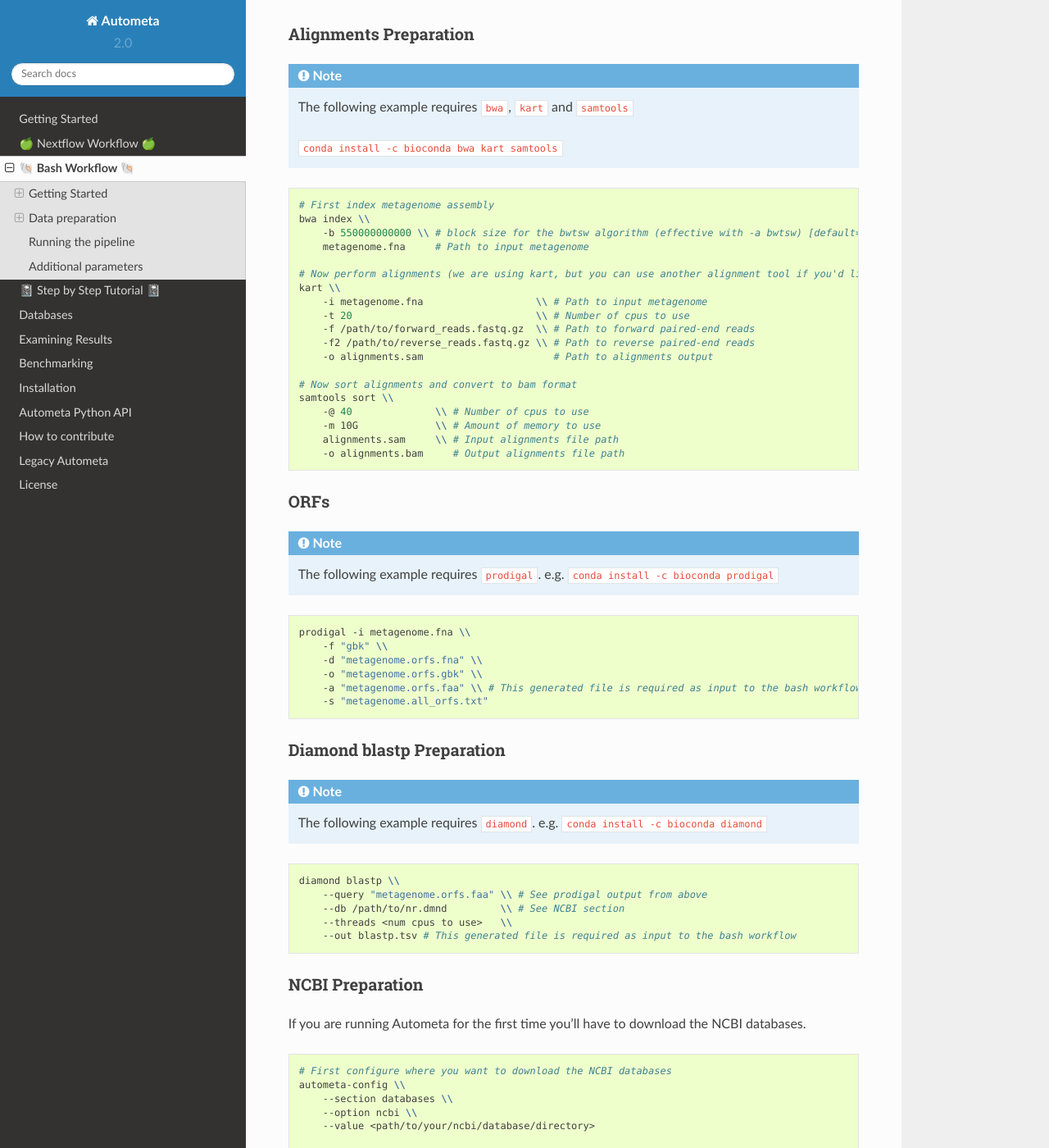
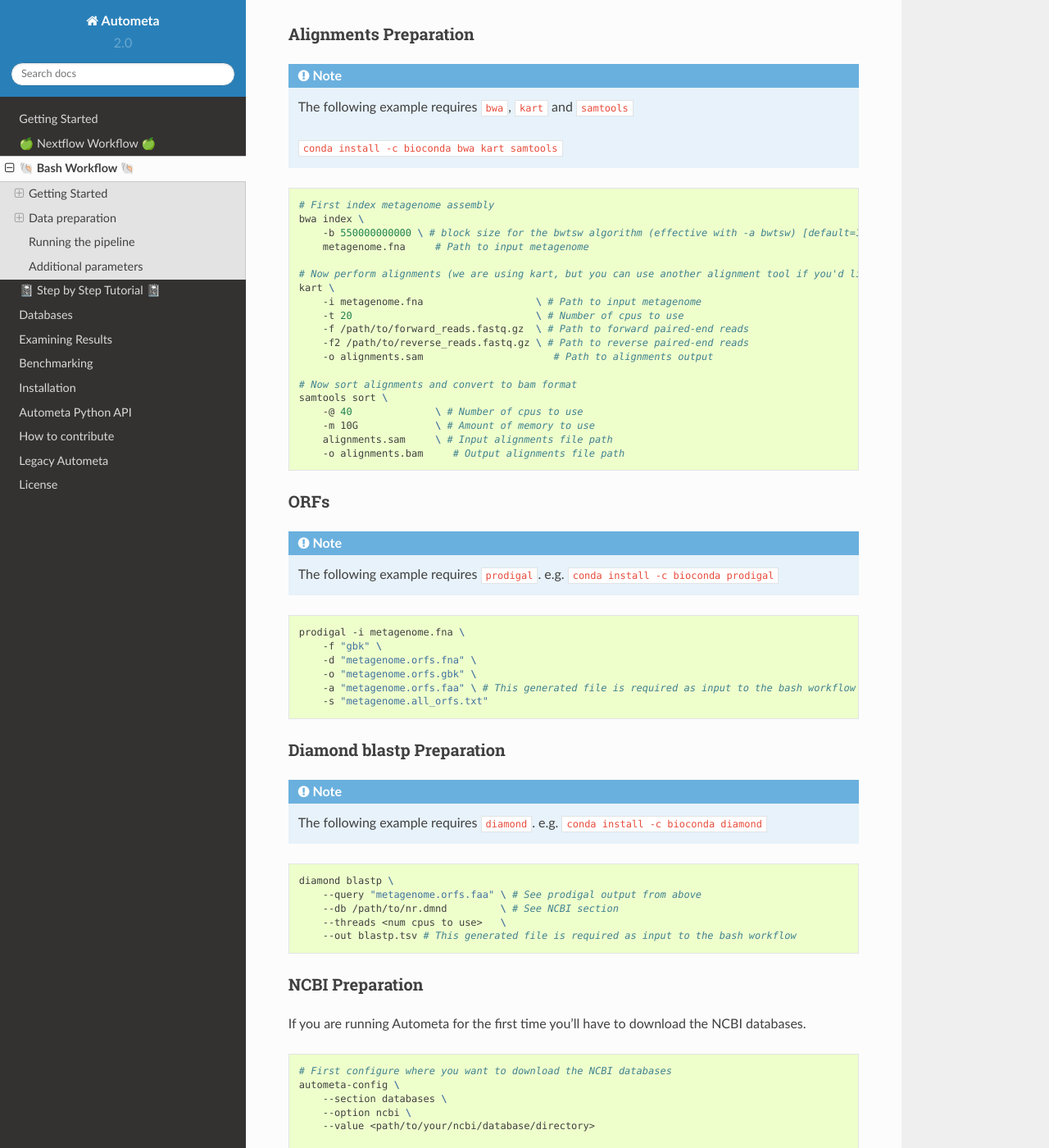
Before and after one commit to KwanLab/Autometa, a Sphinx documentation site: the page built from docs/source/bash-workflow.rst, in a window 1280 px wide and 1400 px high, scrolled down 2469 px. Shown: the whole window at 82% size. Built offline with Sphinx 7.4.7 and the Read the Docs theme 2.0.0, drawn with Linux system fonts in a browser that asks for light colours; pages that are not in the unit, such as notebooks, are missing from menus.

```diff
--- a/docs/source/bash-workflow.rst
+++ b/docs/source/bash-workflow.rst
@@ -133,23 +133,23 @@ Alignments Preparation
 .. code-block:: bash
 
     # First index metagenome assembly
-    bwa index \\
-        -b 550000000000 \\ # block size for the bwtsw algorithm (effective with -a bwtsw) [default=10000000]
+    bwa index \
+        -b 550000000000 \ # block size for the bwtsw algorithm (effective with -a bwtsw) [default=10000000]
         metagenome.fna     # Path to input metagenome
 
     # Now perform alignments (we are using kart, but you can use another alignment tool if you'd like)
-    kart \\
-        -i metagenome.fna                   \\ # Path to input metagenome
-        -t 20                               \\ # Number of cpus to use
-        -f /path/to/forward_reads.fastq.gz  \\ # Path to forward paired-end reads
-        -f2 /path/to/reverse_reads.fastq.gz \\ # Path to reverse paired-end reads
+    kart \
+        -i metagenome.fna                   \ # Path to input metagenome
+        -t 20                               \ # Number of cpus to use
+        -f /path/to/forward_reads.fastq.gz  \ # Path to forward paired-end reads
+        -f2 /path/to/reverse_reads.fastq.gz \ # Path to reverse paired-end reads
         -o alignments.sam                      # Path to alignments output
 
     # Now sort alignments and convert to bam format
-    samtools sort \\
-        -@ 40              \\ # Number of cpus to use
-        -m 10G             \\ # Amount of memory to use
-        alignments.sam     \\ # Input alignments file path
+    samtools sort \
+        -@ 40              \ # Number of cpus to use
+        -m 10G             \ # Amount of memory to use
+        alignments.sam     \ # Input alignments file path
         -o alignments.bam     # Output alignments file path
 
 .. _orfs-preparation:
@@ -162,11 +162,11 @@ ORFs
 
 .. code-block:: bash
 
-    prodigal -i metagenome.fna \\
-        -f "gbk" \\
-        -d "metagenome.orfs.fna" \\
-        -o "metagenome.orfs.gbk" \\
-        -a "metagenome.orfs.faa" \\ # This generated file is required as input to the bash workflow
+    prodigal -i metagenome.fna \
+        -f "gbk" \
+        -d "metagenome.orfs.fna" \
+        -o "metagenome.orfs.gbk" \
+        -a "metagenome.orfs.faa" \ # This generated file is required as input to the bash workflow
         -s "metagenome.all_orfs.txt"
 
 .. _blastp-preparation:
@@ -179,10 +179,10 @@ Diamond blastp Preparation
 
 .. code-block:: bash
 
-    diamond blastp \\
-        --query "metagenome.orfs.faa" \\ # See prodigal output from above
-        --db /path/to/nr.dmnd         \\ # See NCBI section
-        --threads <num cpus to use>   \\
+    diamond blastp \
+        --query "metagenome.orfs.faa" \ # See prodigal output from above
+        --db /path/to/nr.dmnd         \ # See NCBI section
+        --threads <num cpus to use>   \
         --out blastp.tsv # This generated file is required as input to the bash workflow
 
 .. _ncbi-preparation:
@@ -195,9 +195,9 @@ If you are running Autometa for the first time you'll have to download the NCBI
 .. code-block:: bash
 
     # First configure where you want to download the NCBI databases
-    autometa-config \\
-        --section databases \\
-        --option ncbi \\
+    autometa-config \
+        --section databases \
+        --option ncbi \
         --value <path/to/your/ncbi/database/directory>
 
     # Now download and format the NCBI databases
```
Also changed, not shown: docs/source/databases.rst (+6 -6 lines), 2 other files.
